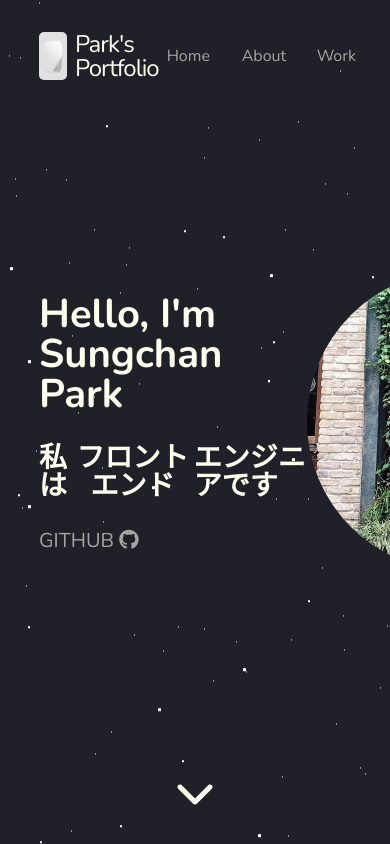
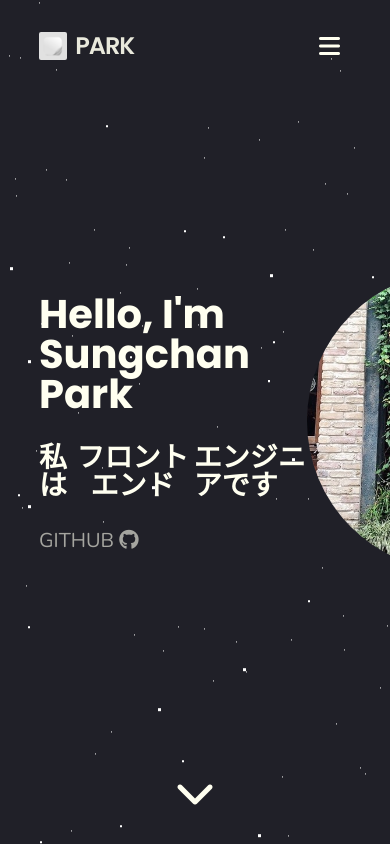
Before and after one commit to TankXD/parks-portfolio, a plain HTML site: page index.html in a window 390 px wide. Shown: the top 844 px of the page. Drawn offline with nearby package versions, Linux system fonts and the light colour scheme.

Commit message:
UPDATE: Nav responsive

```diff
--- a/css/components/nav.css
+++ b/css/components/nav.css
@@ -27,16 +27,22 @@
 }
 .navbar__logo__image {
   width: 28px;
-  border-radius: 5px;
-  /* vertical-align: text-bottom; */
+  border-radius: 2px;
+  vertical-align: text-bottom;
 }
 
 .navbar__logo__title {
   /* font-size: var(--font-medium); */
+  font-family: "Poppins", sans-serif;
   font-size: var(--font-medium);
+  font-weight: var(--weight-semi-bold);
   color: var(--color-white);
   letter-spacing: -1px;
-  margin-left: 8px;
+  margin-left: 4px;
+  opacity: 0.9;
+}
+.mini__title {
+  display: none;
 }
 
 .navbar__menu {
@@ -81,3 +87,58 @@
 .navbar__menu__item.active {
   border: 1px solid var(--color-white);
 }
+
+.navbar__hamburger {
+  display: none;
+  cursor: pointer;
+  transition: all 0.2s ease-in-out;
+}
+
+@media screen and (max-width: 768px) {
+  #navbar {
+    flex-direction: column;
+  }
+  .navbar__logo {
+    width: 100%;
+  }
+  .navbar__menu {
+    display: none;
+    flex-direction: column;
+    width: 100%;
+    text-align: center;
+  }
+  .navbar__menu.show {
+    display: flex;
+  }
+  .navbar__menu__item {
+    margin-top: 12px;
+  }
+  .navbar__hamburger {
+    font-size: var(--font-medium);
+    display: block;
+    position: fixed;
+    top: 34px;
+    right: 72px;
+  }
+  .navbar__hamburger.up__position {
+    top: 28px;
+    right: 42px;
+  }
+}
+
+@media screen and (max-width: 480px) {
+  .navbar__logo__title {
+    display: none;
+  }
+  .navbar__logo__title.mini__title {
+    display: inline-block;
+    font-weight: var(--weight-semi-bold);
+    opacity: 0.9;
+  }
+  .navbar__hamburger {
+    right: 50px;
+  }
+  .navbar__hamburger.up__position {
+    right: 28px;
+  }
+}
--- a/css/styles.css
+++ b/css/styles.css
@@ -51,6 +51,8 @@ section {
 }
 
 h1 {
+  font-family: "Poppins", sans-serif;
+
   font-size: var(--font-super-large);
   font-weight: var(--weight-bold);
   color: var(--color-white);
--- a/index.html
+++ b/index.html
@@ -37,13 +37,16 @@
     </div>
     <!-- NavBar -->
     <nav id="navbar">
+      <a href="#">
       <div class="navbar__logo">
         <img
           src="images/favicon-medium.png"
           alt=""
           class="navbar__logo__image"
         />
-        <a href="#" class="navbar__logo__title">Park's Portfolio</a>
+        <span class="navbar__logo__title">Park's Portfolio</span>
+        <span class="navbar__logo__title mini__title">PARK</span>
+        </a>
       </div>
       <ul class="navbar__menu">
         <li class="navbar__menu__item" data-link="#home">Home</li>
@@ -51,6 +54,9 @@
         <li class="navbar__menu__item" data-link="#work">Work</li>
         <li class="navbar__menu__item" data-link="#contact">Contact</li>
       </ul>
+      <div class="navbar__hamburger">
+        <i class="fa-solid fa-bars"></i>
+      </div>
     </nav>
     <!-- Home -->
     <section id="home">
--- a/js/nav.js
+++ b/js/nav.js
@@ -1,4 +1,6 @@
 const menu = document.querySelector(".navbar__menu");
+
+const hamburgerBtn = document.querySelector(".navbar__hamburger");
 
 // 이전에 클릭한 item이 어떤것인지 저장하기위한 변수 미리 생성
 let preItem;
@@ -25,3 +27,7 @@ const handleActive = (e) => {
 };
 
 menu.addEventListener("click", handleActive);
+
+hamburgerBtn.addEventListener("click", () => {
+  menu.classList.toggle("show");
+});
--- a/js/scroll.js
+++ b/js/scroll.js
@@ -3,6 +3,7 @@
 const navbar = document.getElementById("navbar");
 // navbar 엘레먼트의 크기를 받는 함수(getBoun~~)와 그 함수의 속성(.height)를 통해 navbar의 높이 받아옴
 const navbarHeight = navbar.getBoundingClientRect().height;
+const navbarHamburger = document.querySelector(".navbar__hamburger");
 
 // scrollBtn누르면 home->about으로 스크롤 되게 하는 버튼 만들기
 const scrollBtn = document.getElementById("scroll__btn");
@@ -37,9 +38,11 @@ window.addEventListener("scroll", () => {
   if (window.scrollY > navbarHeight) {
     navbar.classList.add("navbar--scroll");
     scrollTop.classList.add("active");
+    navbarHamburger.classList.add("up__position");
   } else if (window.scrollY < navbarHeight) {
     navbar.classList.remove("navbar--scroll");
     scrollTop.classList.remove("active");
+    navbarHamburger.classList.remove("up__position");
   }
 });
 
```
